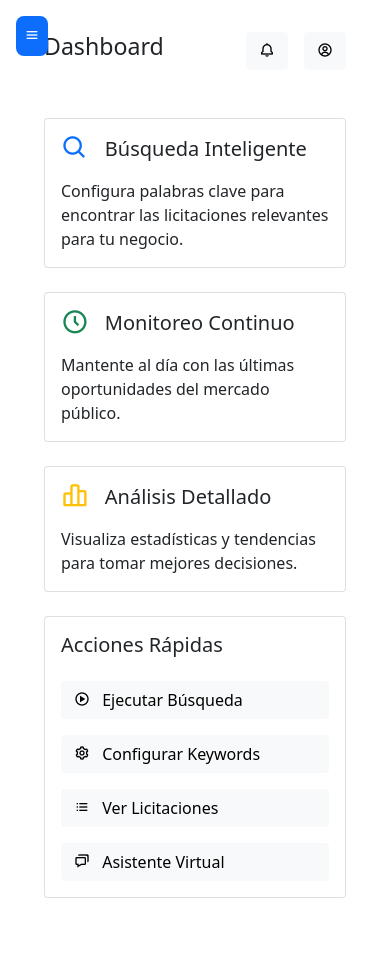
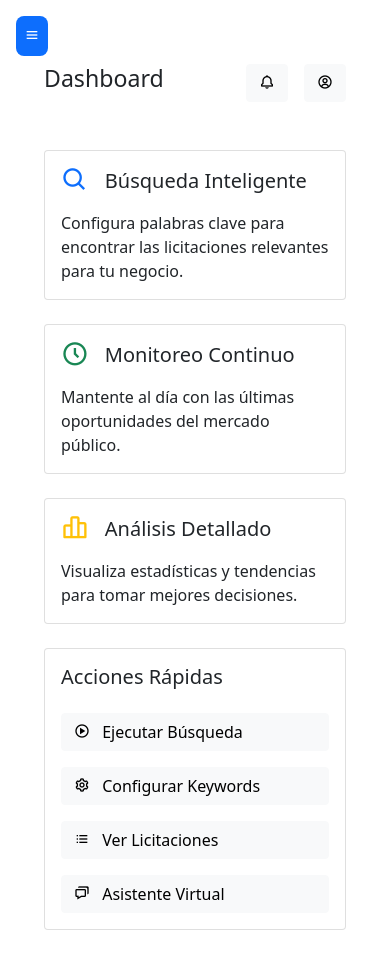
Before and after one commit to jorgeortizfuentes/mercadopublico-monitoring, a FastAPI app: page / in a window 390 px wide. Before the commit the page ends 898 px from the top, so only its background shows below. Run offline with FastAPI, Linux system fonts and the light colour scheme; some libraries are stand-ins or nearby versions.

Commit message:
style: Add responsive padding to prevent title overlap with hamburger menu

```diff
--- a/app/static/css/styles.css
+++ b/app/static/css/styles.css
@@ -88,6 +88,14 @@ body {
     padding: 2rem;
 }
 
+@media (max-width: 768px) {
+    .main-content {
+        margin-left: 0;
+        padding: 2rem;
+        padding-top: 4rem; /* Espacio adicional para el botón de menú */
+    }
+}
+
 /* Cards */
 .stats-card {
     background: white;
```
